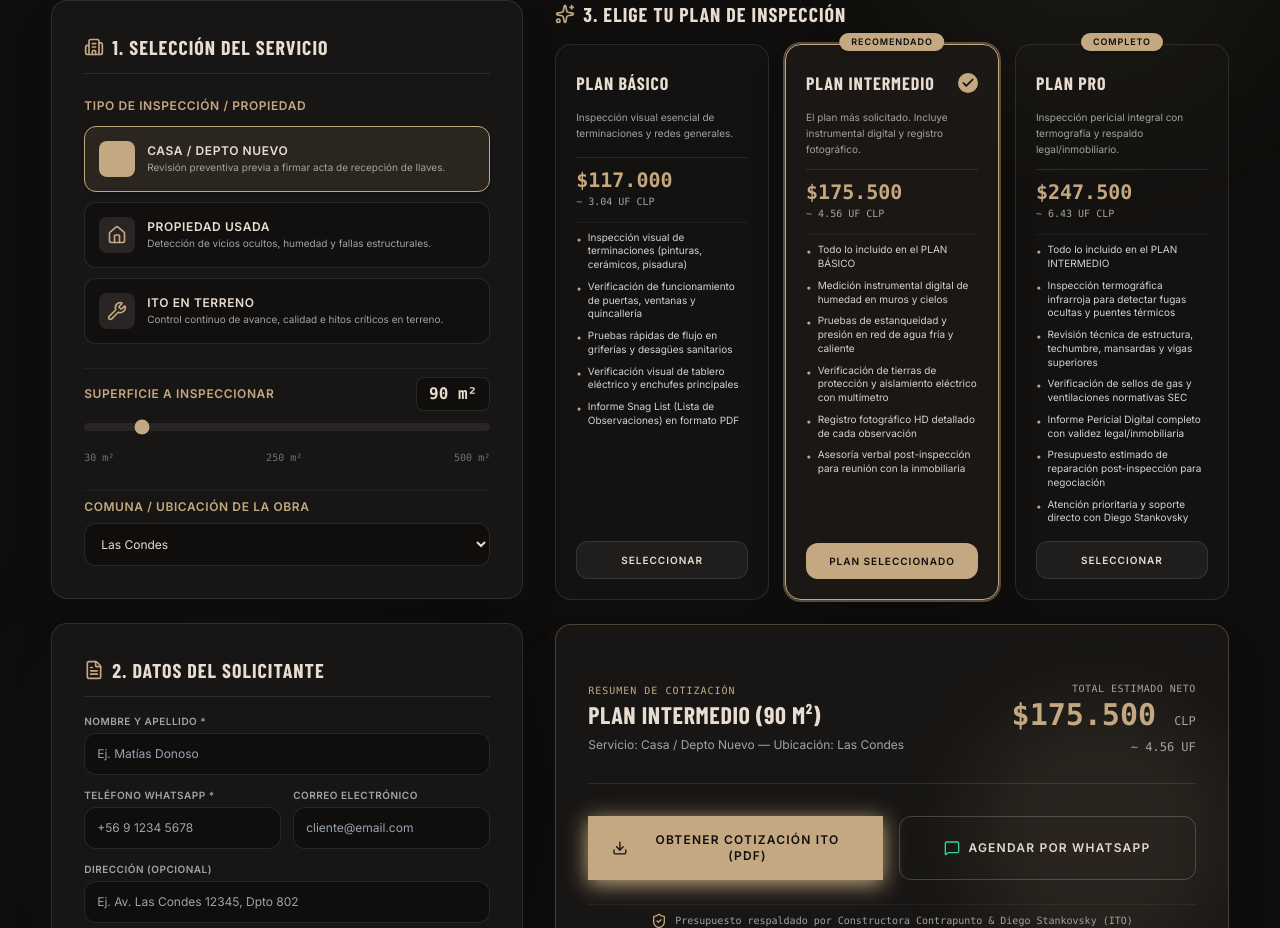
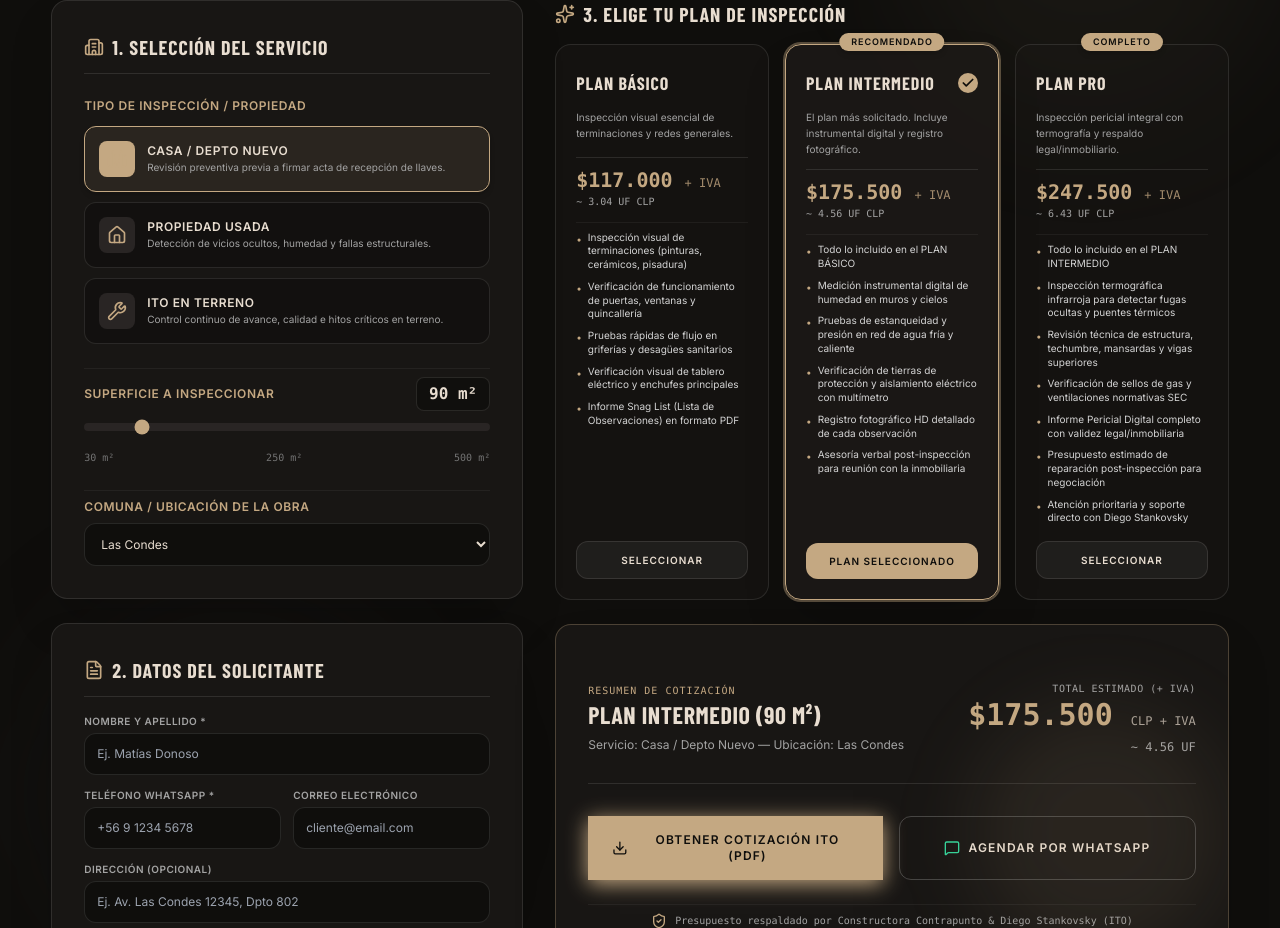
Before and after one commit to fernandomtorrest-maker/CONTRAPUNTO, a Next.js app in the folder contrapunto-web/: page /cotizador-ito in a window 1280 px wide. Shown: the part 356-1284 px from the top of the page. Built offline with nearby package versions, Linux system fonts and the light colour scheme; a web font is replaced by a local one.

Commit message:
feat: agrega etiqueta + IVA a los precios del Cotizador ITO en la interfaz, PDF y mensaje de WhatsApp

```diff
--- a/contrapunto-web/components/sections/CotizadorItoSection.tsx
+++ b/contrapunto-web/components/sections/CotizadorItoSection.tsx
@@ -461,11 +461,11 @@ export const CotizadorItoSection = () => {
       doc.setTextColor(217, 119, 6);
       doc.setFont('helvetica', 'bold');
       doc.setFontSize(11);
-      doc.text('TOTAL ESTIMADO INSPECCIÓN TÉCNICA:', 18, y + 9);
+      doc.text('TOTAL ESTIMADO INSPECCIÓN TÉCNICA (+ IVA):', 18, y + 9);
 
       doc.setTextColor(255, 255, 255);
-      doc.setFontSize(16);
-      doc.text(`$${currentPriceClp.toLocaleString('es-CL')} CLP`, 200, y + 10, { align: 'right' });
+      doc.setFontSize(15);
+      doc.text(`$${currentPriceClp.toLocaleString('es-CL')} CLP + IVA`, 200, y + 10, { align: 'right' });
 
       doc.setFontSize(8.5);
       doc.setFont('helvetica', 'normal');
@@ -526,7 +526,7 @@ export const CotizadorItoSection = () => {
     `📌 *Detalles:* \n` +
     `${whatsappDetails}\n` +
     `- Comuna: ${commune}\n` +
-    `- Valor Estimado: *$${currentPriceClp.toLocaleString('es-CL')} CLP* (${currentPriceUf.toFixed(2)} UF)\n\n` +
+    `- Valor Estimado: *$${currentPriceClp.toLocaleString('es-CL')} CLP + IVA* (${currentPriceUf.toFixed(2)} UF)\n\n` +
     `👤 *Mis Datos:*\n` +
     `- Nombre: ${clientInfo.nombre || 'Sin indicar'}\n` +
     `- Teléfono: ${clientInfo.telefono || 'Sin indicar'}`
@@ -834,7 +834,7 @@ export const CotizadorItoSection = () => {
 
                           <div className="pt-2 border-t border-white/10">
                             <div className="text-xl font-mono font-bold text-sand">
-                              ${finalPrice.toLocaleString('es-CL')}
+                              ${finalPrice.toLocaleString('es-CL')} <span className="text-xs font-normal text-sand/80">+ IVA</span>
                             </div>
                             <div className="text-[10px] font-mono text-neutral-400">
                               ~ {ufPrice.toFixed(2)} UF CLP
@@ -920,14 +920,14 @@ export const CotizadorItoSection = () => {
 
                           <div className="pt-2 border-t border-white/10 space-y-1">
                             <div className="text-xl font-mono font-bold text-sand">
-                              ${totalPrice.toLocaleString('es-CL')}
+                              ${totalPrice.toLocaleString('es-CL')} <span className="text-xs font-normal text-sand/80">+ IVA</span>
                             </div>
                             <div className="text-[10px] font-mono text-neutral-400 flex justify-between">
                               <span>Total ({totalVisits} visitas):</span>
                               <span>~ {ufPrice.toFixed(2)} UF</span>
                             </div>
                             <div className="text-[10px] font-mono text-sand/80">
-                              ~ ${Math.round(totalPrice / itoMonths).toLocaleString('es-CL')} / mes
+                              ~ ${Math.round(totalPrice / itoMonths).toLocaleString('es-CL')} / mes + IVA
                             </div>
                           </div>
 
@@ -996,7 +996,7 @@ export const CotizadorItoSection = () => {
                               </div>
                             </div>
                             <span className="font-mono text-sm font-bold text-sand shrink-0">
-                              ${hito.price.toLocaleString('es-CL')}
+                              ${hito.price.toLocaleString('es-CL')} <span className="text-[10px] font-normal text-sand/80">+ IVA</span>
                             </span>
                           </div>
 
@@ -1040,9 +1040,9 @@ export const CotizadorItoSection = () => {
                 </div>
 
                 <div className="text-left md:text-right">
-                  <span className="text-[10px] font-mono text-neutral-400 block uppercase tracking-wider">Total Estimado Neto</span>
+                  <span className="text-[10px] font-mono text-neutral-400 block uppercase tracking-wider">Total Estimado (+ IVA)</span>
                   <div className="text-3xl font-mono font-bold text-sand">
-                    ${currentPriceClp.toLocaleString('es-CL')} <span className="text-xs font-normal text-cream/70">CLP</span>
+                    ${currentPriceClp.toLocaleString('es-CL')} <span className="text-xs font-normal text-cream/70">CLP + IVA</span>
                   </div>
                   <span className="text-xs font-mono text-neutral-400">
                     ~ {currentPriceUf.toFixed(2)} UF
```
